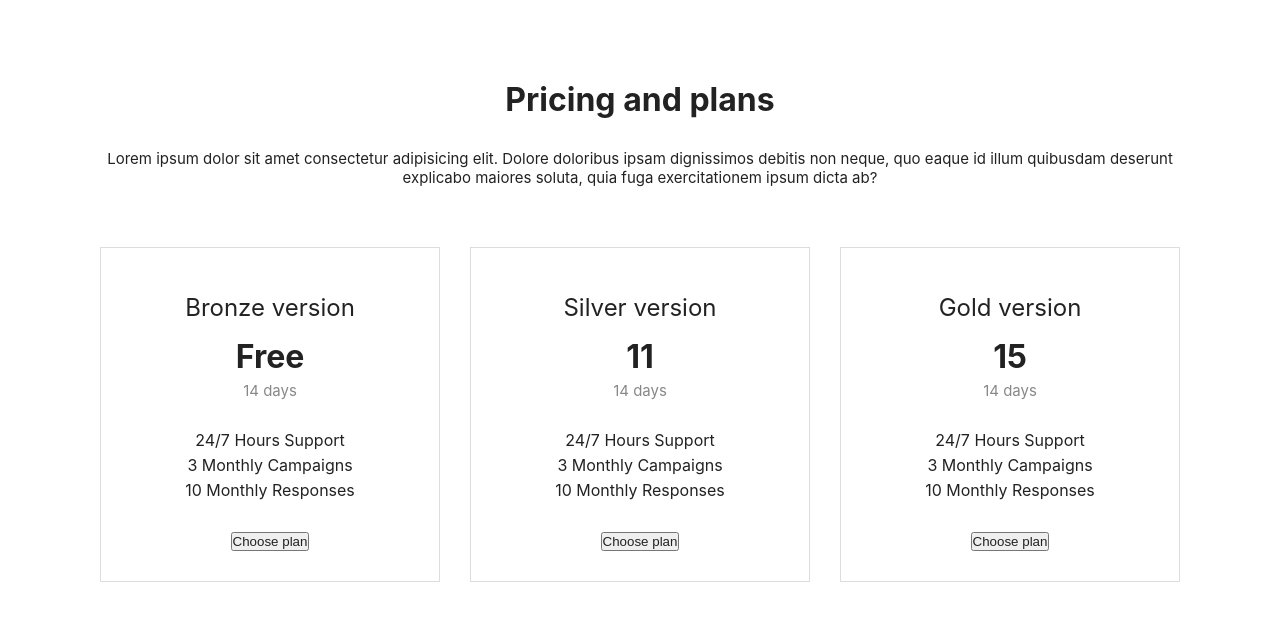
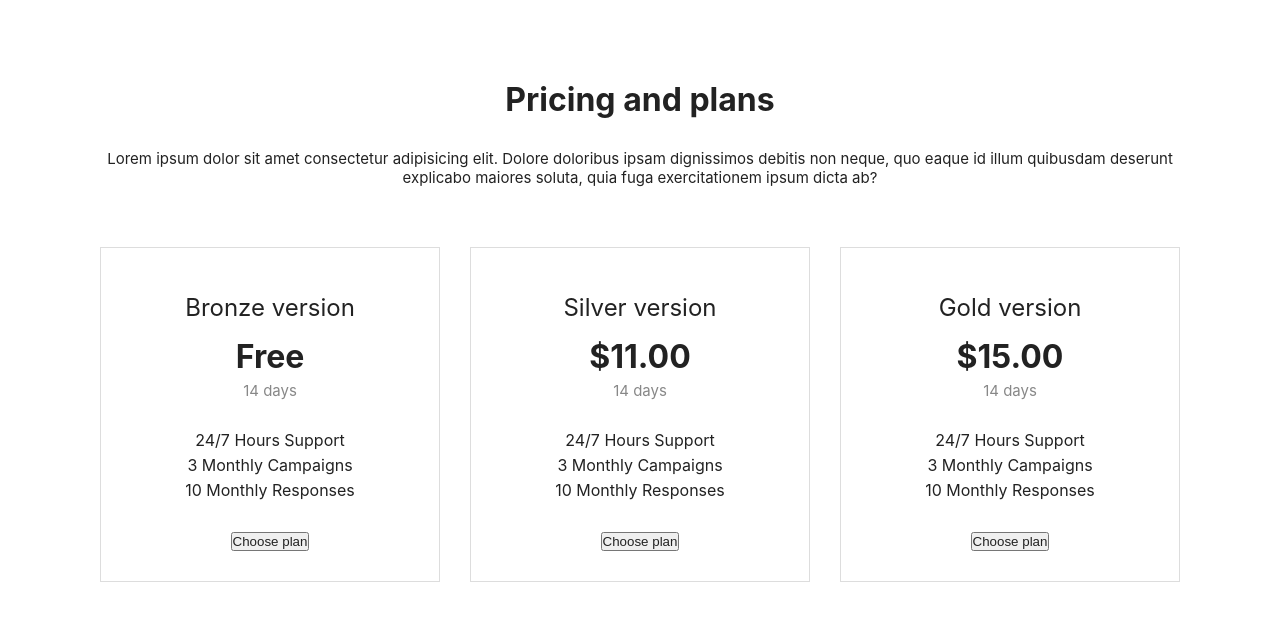
Before and after one commit to nerdi-caveman/pricing-plans, a React (Create React App) app: page / in a window 1280 px wide. Shown: the top 620 px of the page. Built offline with nearby package versions, Linux system fonts and the light colour scheme.

Commit message:
update ui

```diff
--- a/src/App.tsx
+++ b/src/App.tsx
@@ -77,7 +77,7 @@ const App: React.FC<any> = () => {
     {
       name: "Silver version",
       className: "silver",
-      price: 11.00,
+      price: 11.0,
       description: "14 days",
       more: [
         "24/7 Hours Support",
@@ -88,7 +88,7 @@ const App: React.FC<any> = () => {
     {
       name: "Gold version",
       className: "gold",
-      price: 15.00,
+      price: 15.0,
       description: "1 month",
       more: [
         "24/7 Hours Support",
@@ -113,7 +113,7 @@ const App: React.FC<any> = () => {
         {plans.map((item: any, index: number) => (
           <div key={index} className={`card ${item.className}`}>
             <h2>{item.name}</h2>
-            <p>{item.price > 0 ? item.price : "Free"}</p>
+            <p>{item.price > 0 ? "$"+item.price + ".00" : "Free"}</p>
             <p className="sub-label">14 days</p>
 
             <ul>
```
